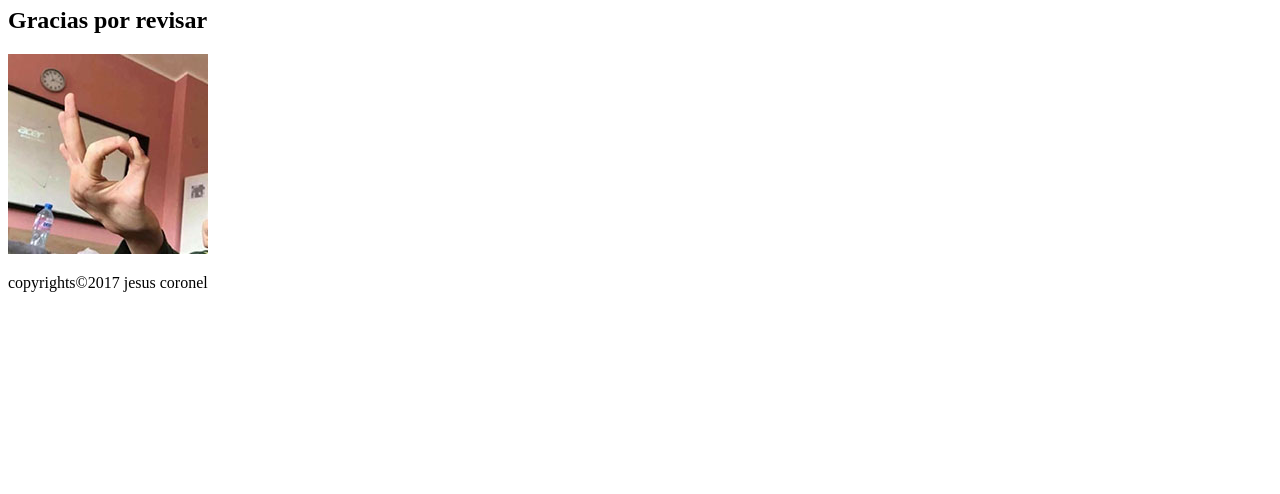
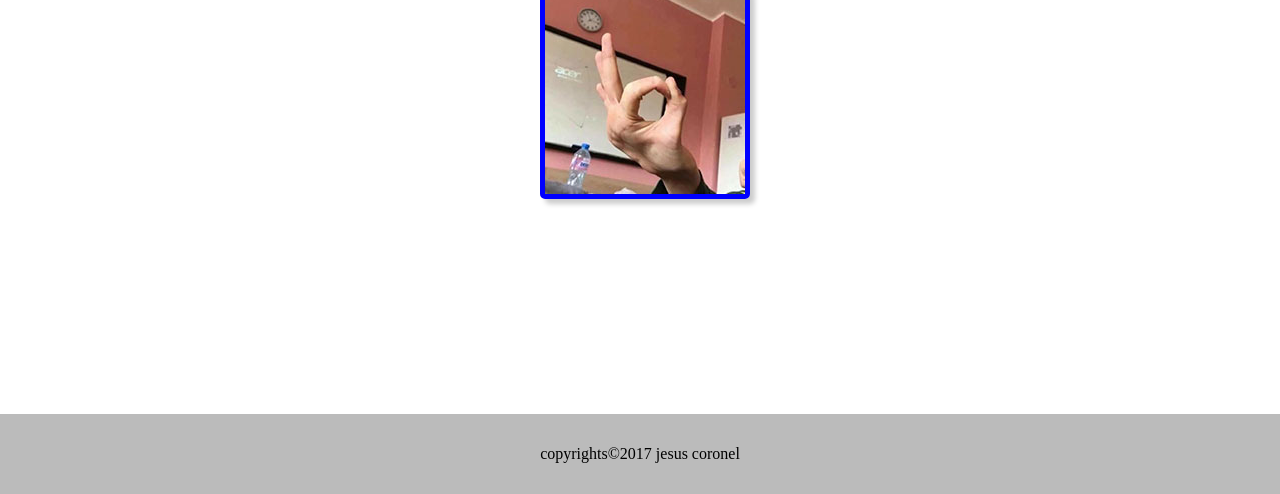
Before and after one commit to Chuch0/pagina-web, a plain HTML site: page index.html in a window 1280 px wide. Shown: the part 306-800 px from the top of the page. Drawn offline with Linux system fonts and the light colour scheme.

Commit message:
Update index.html
Cambie la linea 6 de  href="styles/estilos.css a href="styles/style.css

```diff
--- a/index.html
+++ b/index.html
@@ -3,7 +3,7 @@
     <head>
         <meta charset="Utf-8">
         <title>Document</title>
-        <link rel="stylesheet" href="styles/estilos.css">
+        <link rel="stylesheet" href="styles/style.css">
         <link href="https://fonts.googleapis.com/css?family=Cairo" rel="stylesheet">
     </head>
     <body>
```
